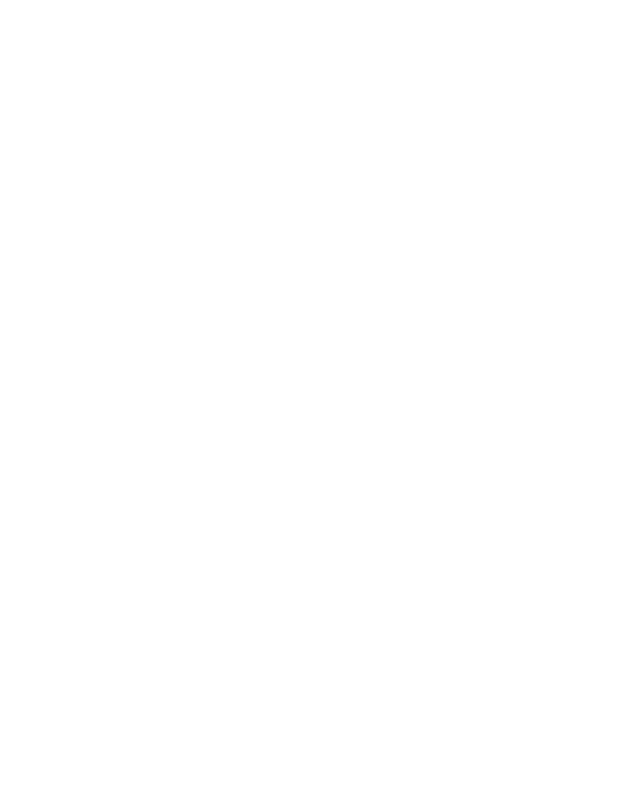
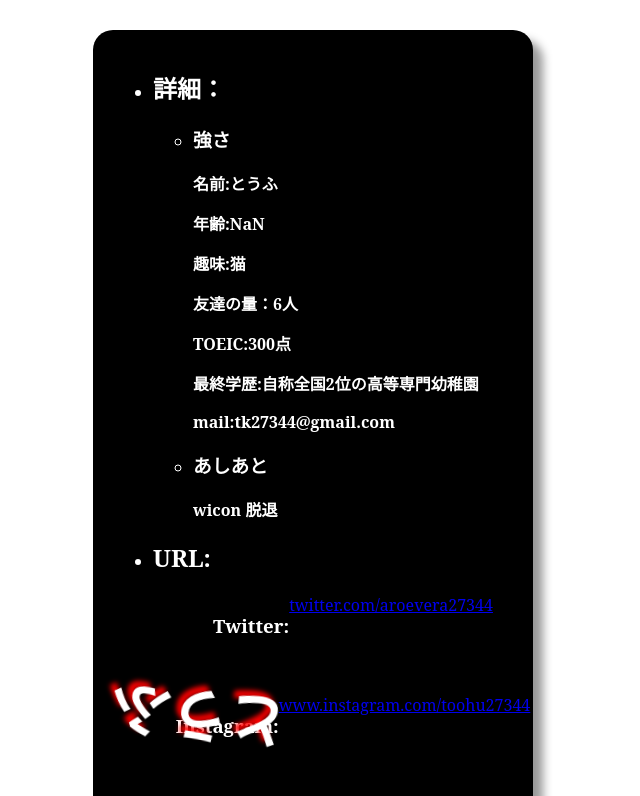
Before and after one commit to touhu27344/protein, a Next.js app: page / in a window 1280 px wide. Shown: the top 796 px of the page, without its empty margins (327-967 px from the left). Built offline with nearby package versions, Linux system fonts and the light colour scheme.

Commit message:
かっこよくしました。

```diff
--- a/pages/index.tsx
+++ b/pages/index.tsx
@@ -1,6 +1,50 @@
+import classes from "../styles/style.module.css";
+
 export default function Home() {
   return (
-      <div>
+      <div className={classes.main}>
+          <h1 className={classes.baka}>
+              とうふ
+          </h1>
+          <ul>
+              <li >
+                  <h2 className={classes.manuke}>詳細：</h2>
+                  <ul>
+
+                      <li>
+                          <h3>強さ</h3>
+                          <p className={classes.boke}>名前:とうふ</p>
+                          <p className={classes.boke}>年齢:NaN</p>
+                          <p className={classes.boke}>趣味:猫</p>
+                          <p className={classes.boke}>友達の量：6人</p>
+                          <p className={classes.boke}>TOEIC:300点</p>
+                          <p className={classes.boke}>最終学歴:自称全国2位の高等専門幼稚園</p>
+                          <p className={classes.boke}>mail:tk27344@gmail.com</p>
+                      </li>
+                      <li>
+                          <h3>あしあと</h3>
+                          <p className={classes.boke}>wicon 脱退</p>
+                      </li>
+                  </ul>
+              </li>
+              <li>
+                  <h2>URL:</h2>
+                  <ul>
+                      <li className={classes.aho}>
+                          <h3>Twitter:</h3>
+                          <a href="https://twitter.com/aroevera27344">twitter.com/aroevera27344</a>
+                      </li>
+                      <li className={classes.aho}>
+                          <h3>Instagram:</h3>
+                          <a href="https://www.instagram.com/toohu27344">www.instagram.com/toohu27344</a>
+                      </li>
+                      <li className={classes.aho}>
+                          <h3>github:</h3>
+                          <a href="https://github.com/touhu27344">github.com/touhu27344</a>
+                      </li>
+                  </ul>
+              </li>
+          </ul>
 
       </div>
   )
--- /dev/null
+++ b/styles/style.module.css
@@ -0,0 +1,47 @@
+.main {
+    background-color: #000000;
+    color: #ffffff;
+    padding: 20px;
+    width: 400px;
+    height: 99999px;
+    margin: 30px auto;
+    border-radius: 20px;
+    box-shadow: #999999 10px 10px 10px;
+    font-family: "serif";
+}
+.baka{
+    position: fixed;
+    bottom: 0;
+    text-shadow: red 5px 5px 5px;
+    animation: rotation 4s linear infinite;
+}
+@keyframes rotation {
+    0% {transform: rotate(0);
+        font-size: 10px;}
+    50% {transform: rotate(240deg);
+        font-size: 100px;}
+    75% {transform: rotate(180deg);}
+    100% {transform: rotate(360deg);
+        font-size: 10px;}
+}
+
+.boke{
+
+    font-weight: bold;
+
+}
+.boke:hover {
+    color: aquamarine;
+    transform: rotate(-180deg);
+}
+
+
+.aho{
+    display: flex;
+    justify-content: center;
+    height: 100px;
+}
+
+.manuke:hover {
+    display: none;
+}
```
